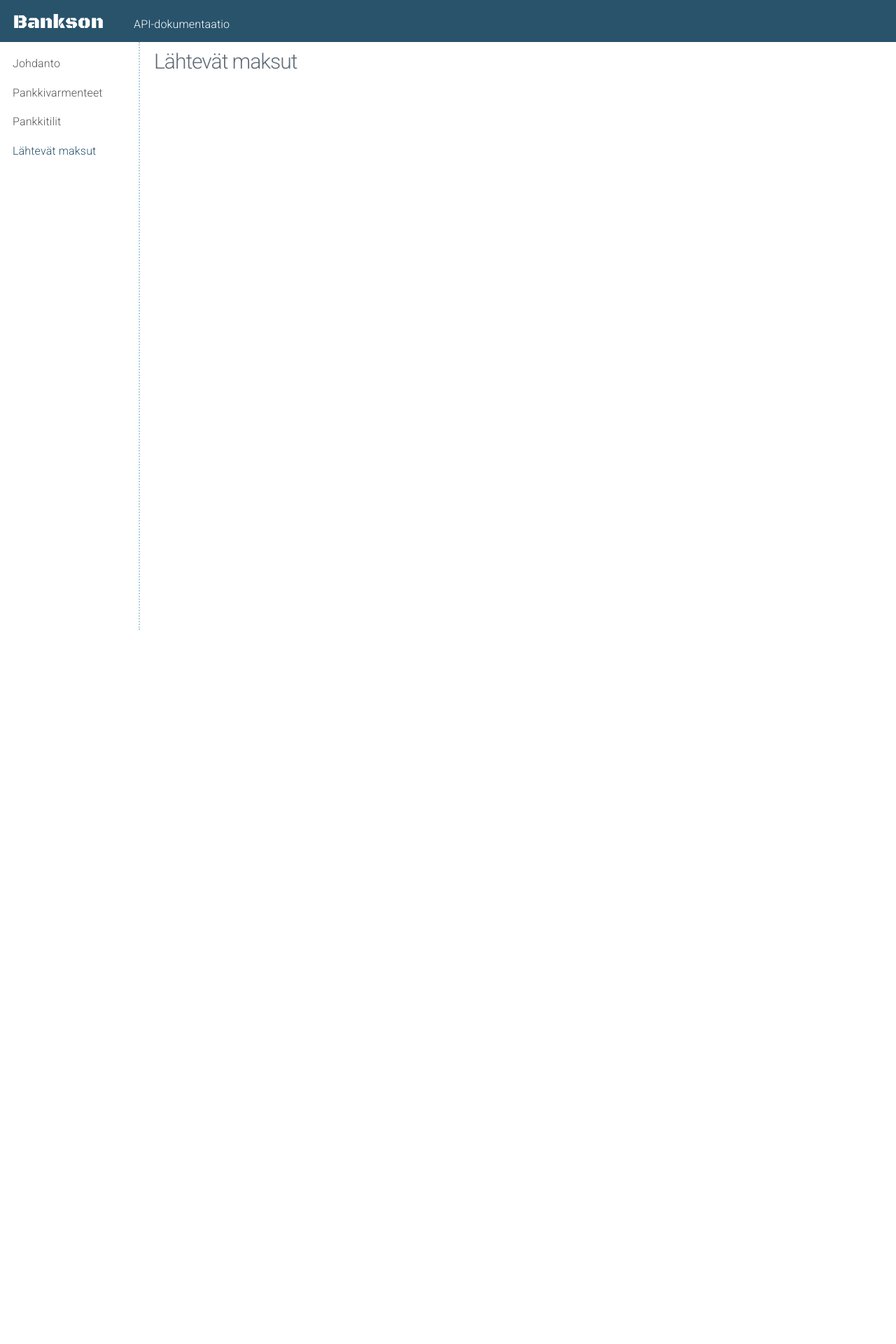
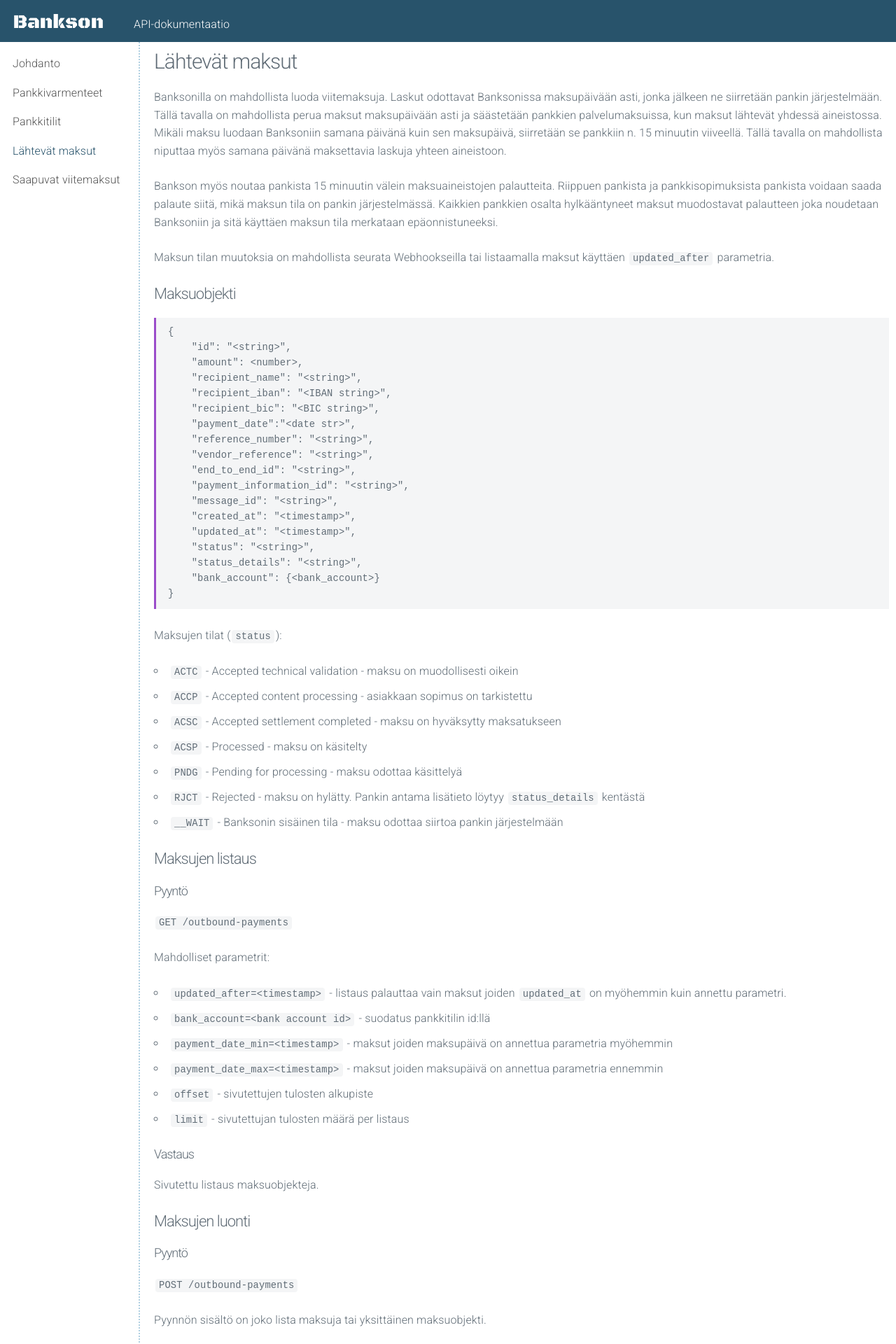
Before and after one commit to banksonfi/banksonfi.github.io, a Jekyll site: the page built from _articles/04-payments.md, in a window 1280 px wide. Shown: the top 1920 px of the page at 70% size. Built offline with Jekyll 4.4.1, drawn with Linux system fonts in a browser that asks for light colours; before the commit the page ends 900 px from its top, so only the background shows below that; some of the changed text lies outside the part shown.

Commit message:
chore: add payments and inbound payments

````diff
--- a/_articles/04-payments.md
+++ b/_articles/04-payments.md
@@ -1,3 +1,106 @@
 ---
 title: Lähtevät maksut
 ---
+
+Banksonilla on mahdollista luoda viitemaksuja. Laskut odottavat Banksonissa maksupäivään asti, jonka jälkeen ne siirretään pankin järjestelmään. Tällä tavalla on mahdollista perua maksut maksupäivään asti ja säästetään pankkien palvelumaksuissa, kun maksut lähtevät yhdessä aineistossa. Mikäli maksu luodaan Banksoniin samana päivänä kuin sen maksupäivä, siirretään se pankkiin n. 15 minuutin viiveellä. Tällä tavalla on mahdollista niputtaa myös samana päivänä maksettavia laskuja yhteen aineistoon.
+
+Bankson myös noutaa pankista 15 minuutin välein maksuaineistojen palautteita. Riippuen pankista ja pankkisopimuksista pankista voidaan saada palaute siitä, mikä maksun tila on pankin järjestelmässä. Kaikkien pankkien osalta hylkääntyneet maksut muodostavat palautteen joka noudetaan Banksoniin ja sitä käyttäen maksun tila merkataan epäonnistuneeksi.
+
+Maksun tilan muutoksia on mahdollista seurata Webhookseilla tai listaamalla maksut käyttäen `updated_after` parametria.
+
+## Maksuobjekti
+
+```
+{
+    "id": "<string>",
+    "amount": <number>,
+    "recipient_name": "<string>",
+    "recipient_iban": "<IBAN string>",
+    "recipient_bic": "<BIC string>",
+    "payment_date":"<date str>",
+    "reference_number": "<string>",
+    "vendor_reference": "<string>",
+    "end_to_end_id": "<string>",
+    "payment_information_id": "<string>",
+    "message_id": "<string>",
+    "created_at": "<timestamp>",
+    "updated_at": "<timestamp>",
+    "status": "<string>",
+    "status_details": "<string>",
+    "bank_account": {<bank_account>}
+}
+```
+
+Maksujen tilat (`status`):
+
+ * `ACTC` - Accepted technical validation - maksu on muodollisesti oikein
+ * `ACCP` - Accepted content processing - asiakkaan sopimus on tarkistettu
+ * `ACSC` - Accepted settlement completed - maksu on hyväksytty maksatukseen
+ * `ACSP` - Processed - maksu on käsitelty
+ * `PNDG` - Pending for processing - maksu odottaa käsittelyä
+ * `RJCT` - Rejected - maksu on hylätty. Pankin antama lisätieto löytyy `status_details` kentästä
+ * `__WAIT` - Banksonin sisäinen tila - maksu odottaa siirtoa pankin järjestelmään
+
+## Maksujen listaus
+
+### Pyyntö
+
+`GET /outbound-payments`
+
+Mahdolliset parametrit:
+
+ * `updated_after=<timestamp>` - listaus palauttaa vain maksut joiden `updated_at` on myöhemmin kuin annettu parametri.
+ * `bank_account=<bank account id>` - suodatus pankkitilin id:llä
+ * `payment_date_min=<timestamp>` - maksut joiden maksupäivä on annettua parametria myöhemmin
+ * `payment_date_max=<timestamp>` - maksut joiden maksupäivä on annettua parametria ennemmin
+ * `offset` - sivutettujen tulosten alkupiste
+ * `limit` - sivutettujan tulosten määrä per listaus
+
+### Vastaus
+
+Sivutettu listaus maksuobjekteja.
+
+## Maksujen luonti
+
+### Pyyntö
+
+`POST /outbound-payments`
+
+Pyynnön sisältö on joko lista maksuja tai yksittäinen maksuobjekti.
+
+Maksuobjektin pakolliset parametrit ovat
+
+ * `source` - pankkitilin id, josta maksu maksetaan
+ * `recipient_name` - maksunsaajan nimi
+ * `recipient_iban` - maksunsaajan IBAN-tilinumero
+ * `recipient_bic` - maksunsaajan BIC
+ * `amount` - maksun summa
+ * `reference_number`- viitenumero
+ * `payment_date` - maksupäivä muodossa `YYYY-MM-DD`
+
+Vapaaehtoiset paremetrit:
+
+ * `vendor_reference` - vapaamuotoinen merkkijono jolla voidaan yksilöidä maksua integroitavan sovelluksen tiedoilla. Esimerkiksi maksun / ostolaskun id-numero.
+
+### Vastaus
+
+ ```
+ {
+     "succeeded": [<lista onnistuneita maksuobjekteja>],
+     "failed": [<lista epäonnistuneita maksuobjekteja>],
+     "success_count": <number>,
+     "failed_count": <number>
+ }
+ ```
+
+## Odottavan maksun poisto
+
+Kun maksun tila on `__WAIT`, se voidaan poistaa banksonista jolloin sitä ei siirretä pankkiin maksupäivänä.
+
+### Pyyntö
+
+`DELETE /outbound-payments/<id>`
+
+### Vastaus
+
+`204 No content` tai virhevastaus.
--- a/assets/css/main.sass
+++ b/assets/css/main.sass
@@ -49,4 +49,4 @@ $brandColor: #28536b
             h2
                 font-size: 2.2rem
             h3
-                font-size: 1.5rem
+                font-size: 1.8rem
````
Also changed, not shown: _articles/05-inbound-payments.md (added, +43 -0 lines), index.md (+0 -2 lines).
